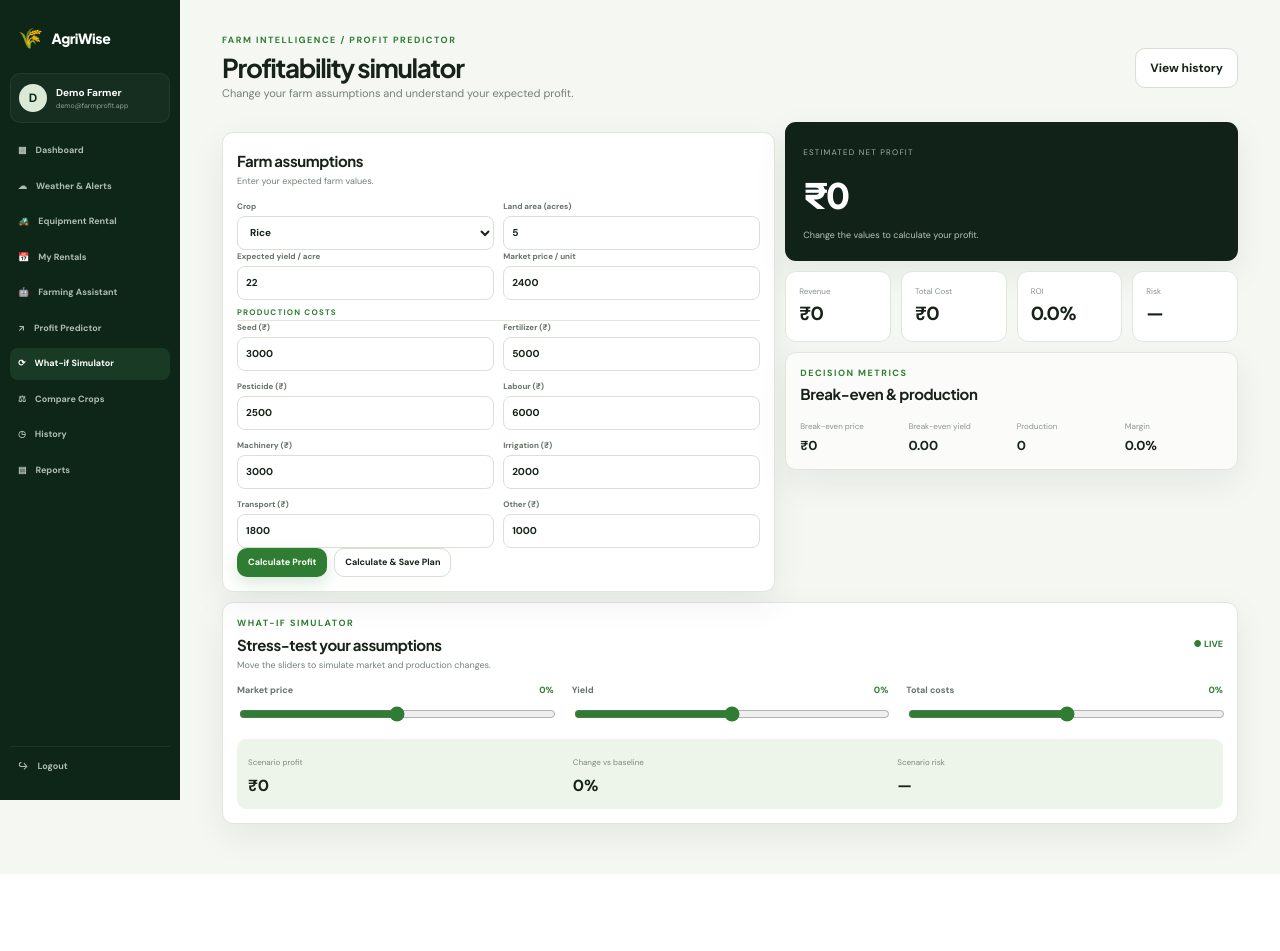
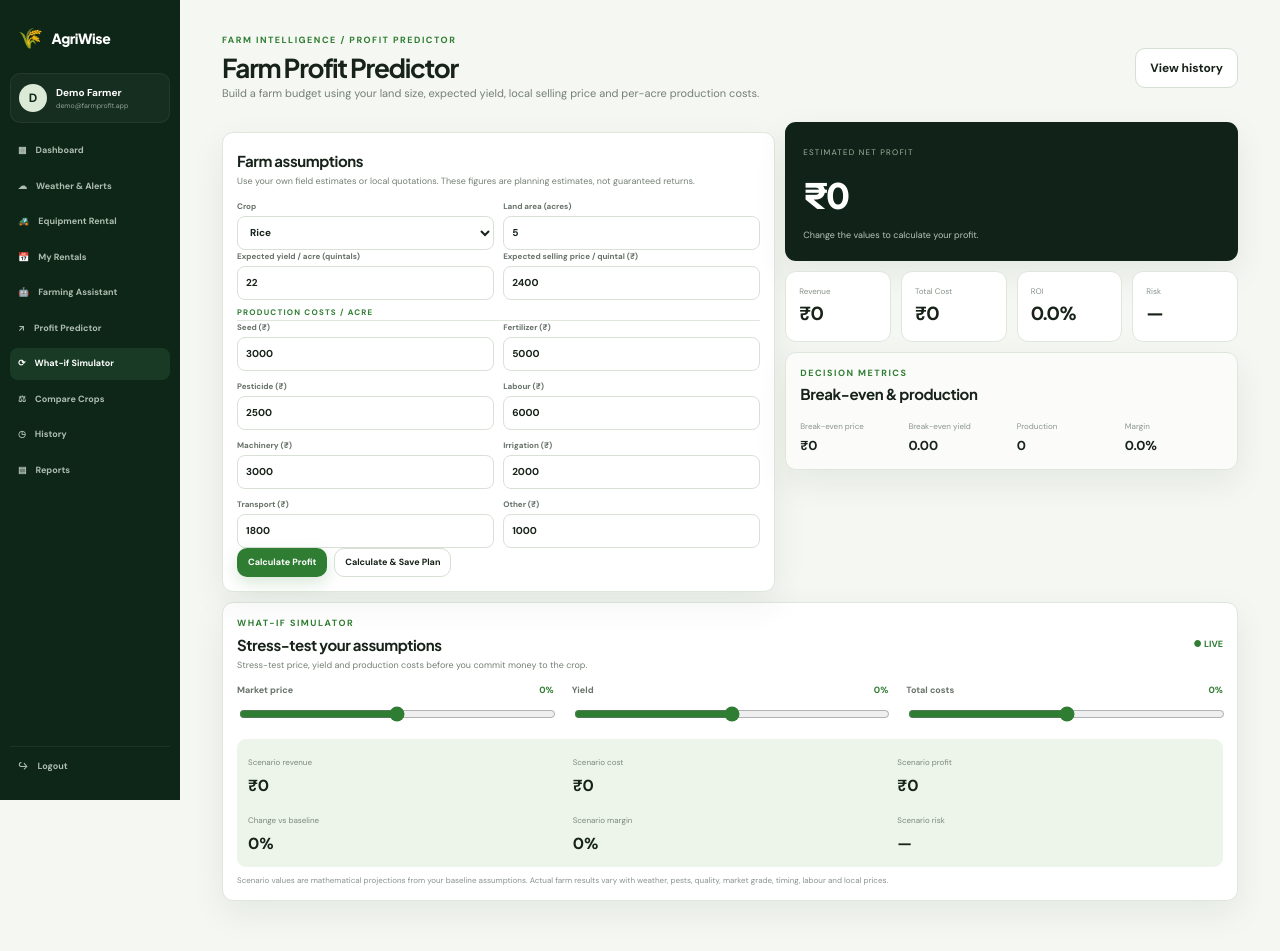
Before and after one commit to 99240041346-beep/99240041346-beep-99240041346-beep-farmprofit-hackatho, a Flask app: page /what-if in a window 1280 px wide. Before the commit the page ends 874 px from the top, so only its background shows below. Run offline with Flask 3, Linux system fonts and the light colour scheme; a user stored in the database is signed in.

Commit message:
Make Profit Predictor and What-if outputs more realistic

```diff
--- a/templates/simulator.html
+++ b/templates/simulator.html
@@ -1,17 +1,17 @@
 {% extends "base.html" %}
-{% block title %}Profit Predictor — FarmProfit{% endblock %}
+{% block title %}Profit Predictor — AgriWise{% endblock %}
 {% block content %}
-<header class="page-head compact"><div><div class="eyebrow">FARM INTELLIGENCE / PROFIT PREDICTOR</div><h1>Profitability simulator</h1><p>Change your farm assumptions and understand your expected profit.</p></div><a class="btn btn-light" href="{{ url_for('history') }}">View history</a></header>
+<header class="page-head compact"><div><div class="eyebrow">FARM INTELLIGENCE / PROFIT PREDICTOR</div><h1>Farm Profit Predictor</h1><p>Build a farm budget using your land size, expected yield, local selling price and per-acre production costs.</p></div><a class="btn btn-light" href="{{ url_for('history') }}">View history</a></header>
 <div class="sim-layout">
-<section class="panel"><div class="panel-head"><div><h2>Farm assumptions</h2><p>Enter your expected farm values.</p></div></div>
+<section class="panel"><div class="panel-head"><div><h2>Farm assumptions</h2><p>Use your own field estimates or local quotations. These figures are planning estimates, not guaranteed returns.</p></div></div>
 <form id="sim-form" method="post" action="{{ url_for('simulator') }}">
 <input type="hidden" name="save_plan" id="save_plan" value="0">
 <div class="field-row two">
 <label>Crop<select name="crop" id="crop">{% for crop, info in crops.items() %}<option value="{{ crop }}" data-yield="{{ info.yield }}" data-price="{{ info.price }}" {% if form.get('crop','Rice') == crop %}selected{% endif %}>{{ crop }}</option>{% endfor %}</select></label>
 <label>Land area (acres)<input id="area" name="area" type="number" min="0.1" step="0.1" value="{{ form.get('area','5') }}" required></label>
 </div>
-<div class="field-row two"><label>Expected yield / acre<input id="yield_per_acre" name="yield_per_acre" type="number" min="0" step="0.1" value="{{ form.get('yield_per_acre','22') }}" required></label><label>Market price / unit<input id="price" name="price" type="number" min="0" step="1" value="{{ form.get('price','2400') }}" required></label></div>
-<div class="cost-heading">PRODUCTION COSTS</div>
+<div class="field-row two"><label>Expected yield / acre (quintals)<input id="yield_per_acre" name="yield_per_acre" type="number" min="0" step="0.1" value="{{ form.get('yield_per_acre','22') }}" required></label><label>Expected selling price / quintal (₹)<input id="price" name="price" type="number" min="0" step="1" value="{{ form.get('price','2400') }}" required></label></div>
+<div class="cost-heading">PRODUCTION COSTS / ACRE</div>
 <div class="field-row two costs">{% for key, label, default in cost_fields %}<label>{{ label }} (₹)<input name="{{ key }}" type="number" min="0" step="100" value="{{ form.get(key, default) }}"></label>{% endfor %}</div>
 <div class="form-actions"><button class="btn btn-primary" type="submit">Calculate Profit</button><button class="btn btn-light" type="button" id="saveBtn">Calculate & Save Plan</button></div>
 </form></section>
@@ -20,6 +20,6 @@
 <div class="metric-grid mini"><div class="metric"><small>Revenue</small><strong id="revenue-display">₹{{ "{:,.0f}".format(result.revenue) if result else "0" }}</strong></div><div class="metric"><small>Total Cost</small><strong id="cost-display">₹{{ "{:,.0f}".format(result.total_cost) if result else "0" }}</strong></div><div class="metric"><small>ROI</small><strong id="roi-display">{{ "{:.1f}".format(result.roi) if result else "0.0" }}%</strong></div><div class="metric"><small>Risk</small><strong id="risk-display">{{ result.risk if result else "—" }}</strong></div></div>
 <div class="panel insight-panel"><div class="panel-head"><div><div class="eyebrow">DECISION METRICS</div><h2>Break-even & production</h2></div></div><div class="break-grid"><div><span>Break-even price</span><b id="be-price">₹{{ "{:,.0f}".format(result.break_even_price) if result else "0" }}</b></div><div><span>Break-even yield</span><b id="be-yield">{{ "{:.2f}".format(result.break_even_yield) if result else "0.00" }}</b></div><div><span>Production</span><b id="production">{{ "{:,.1f}".format(result.production) if result else "0" }}</b></div><div><span>Margin</span><b id="margin">{{ "{:.1f}".format(result.margin) if result else "0.0" }}%</b></div></div></div>
 </section></div>
-<section class="panel whatif" id="what-if"><div class="panel-head"><div><div class="eyebrow">WHAT-IF SIMULATOR</div><h2>Stress-test your assumptions</h2><p>Move the sliders to simulate market and production changes.</p></div><span class="live-dot">● LIVE</span></div><div class="slider-grid"><label>Market price <output id="priceOut">0%</output><input id="priceSlider" type="range" min="-30" max="30" value="0"></label><label>Yield <output id="yieldOut">0%</output><input id="yieldSlider" type="range" min="-30" max="30" value="0"></label><label>Total costs <output id="costOut">0%</output><input id="costSlider" type="range" min="-30" max="30" value="0"></label></div><div class="whatif-result"><div><small>Scenario profit</small><strong id="scenarioProfit">₹0</strong></div><div><small>Change vs baseline</small><strong id="scenarioChange">0%</strong></div><div><small>Scenario risk</small><strong id="scenarioRisk">—</strong></div></div></section>
+<section class="panel whatif" id="what-if"><div class="panel-head"><div><div class="eyebrow">WHAT-IF SIMULATOR</div><h2>Stress-test your assumptions</h2><p>Stress-test price, yield and production costs before you commit money to the crop.</p></div><span class="live-dot">● LIVE</span></div><div class="slider-grid"><label>Market price <output id="priceOut">0%</output><input id="priceSlider" type="range" min="-30" max="30" value="0"></label><label>Yield <output id="yieldOut">0%</output><input id="yieldSlider" type="range" min="-30" max="30" value="0"></label><label>Total costs <output id="costOut">0%</output><input id="costSlider" type="range" min="-30" max="30" value="0"></label></div><div class="whatif-result"><div><small>Scenario revenue</small><strong id="scenarioRevenue">₹0</strong></div><div><small>Scenario cost</small><strong id="scenarioCost">₹0</strong></div><div><small>Scenario profit</small><strong id="scenarioProfit">₹0</strong></div><div><small>Change vs baseline</small><strong id="scenarioChange">0%</strong></div><div><small>Scenario margin</small><strong id="scenarioMargin">0%</strong></div><div><small>Scenario risk</small><strong id="scenarioRisk">—</strong></div></div><div class="irrigation-disclaimer">Scenario values are mathematical projections from your baseline assumptions. Actual farm results vary with weather, pests, quality, market grade, timing, labour and local prices.</div></section>
 {% endblock %}
 {% block scripts %}<script>window.FARMPROFIT={apiUrl:"{{ url_for('api_calculate') }}"};</script>{% endblock %}
```
